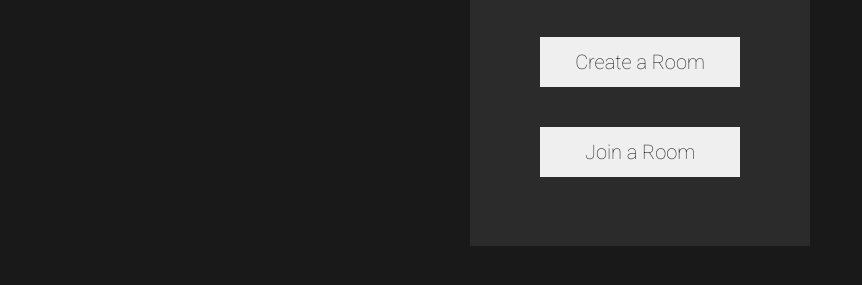
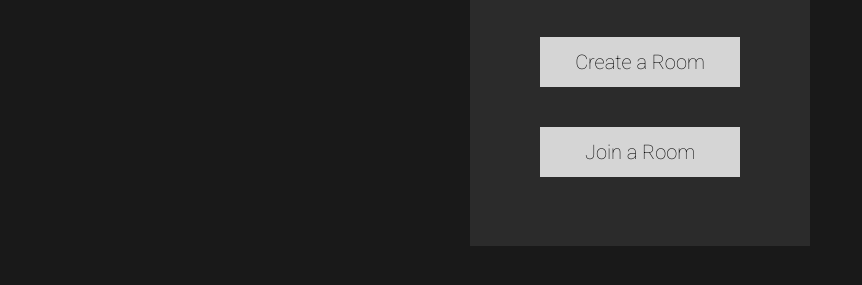
Before and after one commit to 0xbadcoffe/YoutubeSync, a plain HTML site: page index.html in a window 1280 px wide. Shown: the part 183-468 px from the top of the page, without its empty margins (0-862 px from the left). Drawn offline with Linux system fonts and the light colour scheme.

Commit message:
Hover styles for buttons

```diff
--- a/style.css
+++ b/style.css
@@ -26,7 +26,8 @@ body {
 
 .buttons1 {
     border: none;
-    color: rgba(0, 0, 0, .9);
+    color: rgb(0, 0, 0);
+    background-color: rgba(255, 255, 255, 0.8);
     width: 200px;
     height: 50px;
     border-radius: 0px;
@@ -34,6 +35,11 @@ body {
     margin-right: 50px;
     margin-bottom: 40px;
     font-size: 20px;
+    transition: background-color .3s, font-weight .3s;
+    -webkit-transition: background-color .3s, font-weight .3s;
 }
 
-.buttons1:hover {}
+.buttons1:hover {
+    font-weight: 900;
+    background-color: rgba(255, 255, 255, 0.6);
+}
```
